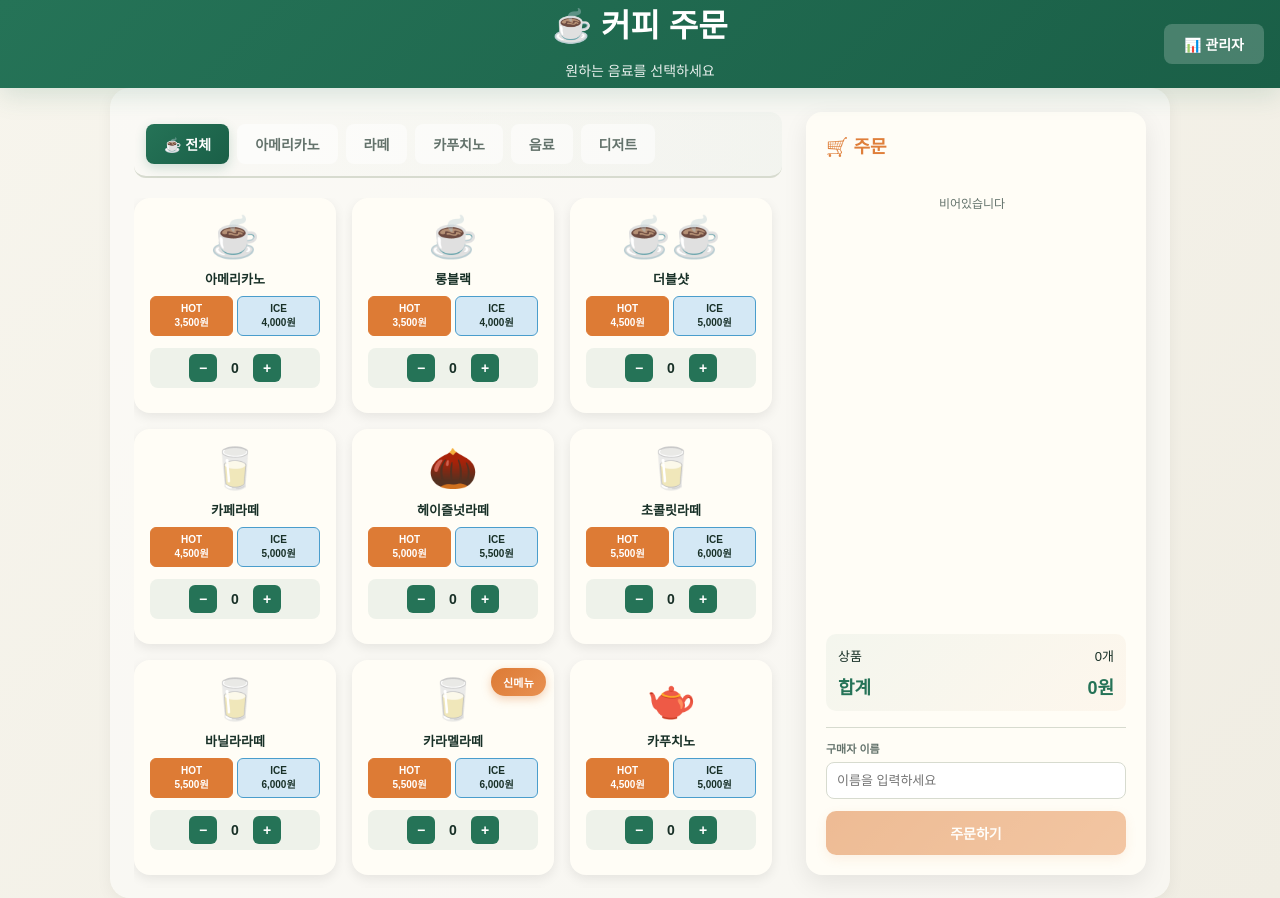
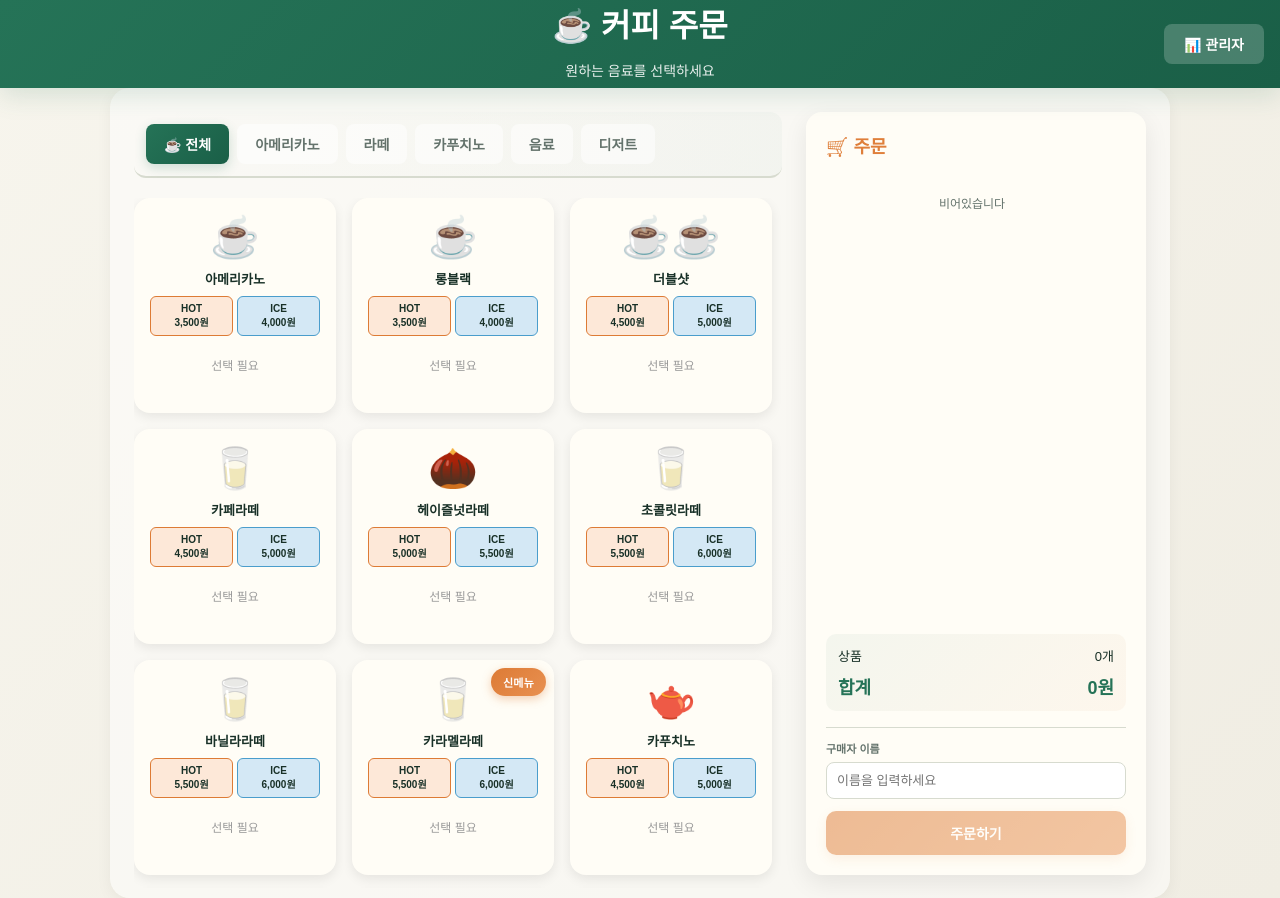
Before and after one commit to kwangjin-owl/day12-starter, a website: page index.html in a window 1280 px wide. Drawn offline with Linux system fonts and the light colour scheme.

Commit message:
Make variant selection required before qty controls appear
- Remove default variant selection (HOT)
- Show qty controls only after selecting HOT or ICE
- Display "선택 필요" when no variant selected
- Users must explicitly choose variant before adding to cart

Co-Authored-By: Claude Haiku 4.5 <noreply@anthropic.com>

```diff
--- a/index.html
+++ b/index.html
@@ -154,6 +154,13 @@
     padding: 6px;
     margin-top: 2px;
     flex-shrink: 0;
+  }
+  .qty-info {
+    text-align: center;
+    font-size: 12px;
+    color: #999;
+    padding: 8px;
+    margin-top: 2px;
   }
   .qty-btn {
     width: 28px;
@@ -599,8 +606,8 @@ function renderProducts() {
 
   const html = filtered.map(p => {
     const variants = Object.keys(p.variants).filter(v => v !== "");
-    const selectedVariant = selectedVariants[p.originalIndex] || variants[0] || "";
-    const cartKey = `${p.originalIndex}:${selectedVariant}`;
+    const selectedVariant = selectedVariants[p.originalIndex];
+    const cartKey = selectedVariant ? `${p.originalIndex}:${selectedVariant}` : "";
     const qty = Object.keys(cart).filter(k => k.startsWith(p.originalIndex + ":")).reduce((sum, k) => sum + (cart[k] || 0), 0);
 
     const variantButtons = variants.map(v => {
@@ -612,17 +619,21 @@ function renderProducts() {
 
     const variantSelector = variants.length > 0 ? `<div class="variant-selector" data-variant-count="${variants.length}">${variantButtons}</div>` : `<div class="product-price">${formatPrice(p.price)}</div>`;
 
+    const qtyControls = selectedVariant ? `
+      <div class="qty-controls">
+        <button class="qty-btn" onclick="changeQty('${cartKey}', -1)">−</button>
+        <div class="qty-display">${qty}</div>
+        <button class="qty-btn" onclick="changeQty('${cartKey}', 1)">+</button>
+      </div>
+    ` : `<div class="qty-info">선택 필요</div>`;
+
     return `
       <div class="product ${qty > 0 ? "selected" : ""}">
         ${p.isNew ? '<div class="product-badge">신메뉴</div>' : ''}
         <div class="product-icon">${p.icon}</div>
         <div class="product-name">${p.name}</div>
         ${variantSelector}
-        <div class="qty-controls">
-          <button class="qty-btn" onclick="changeQty('${cartKey}', -1)">−</button>
-          <div class="qty-display">${qty}</div>
-          <button class="qty-btn" onclick="changeQty('${cartKey}', 1)">+</button>
-        </div>
+        ${qtyControls}
       </div>
     `;
   }).join("");
```
